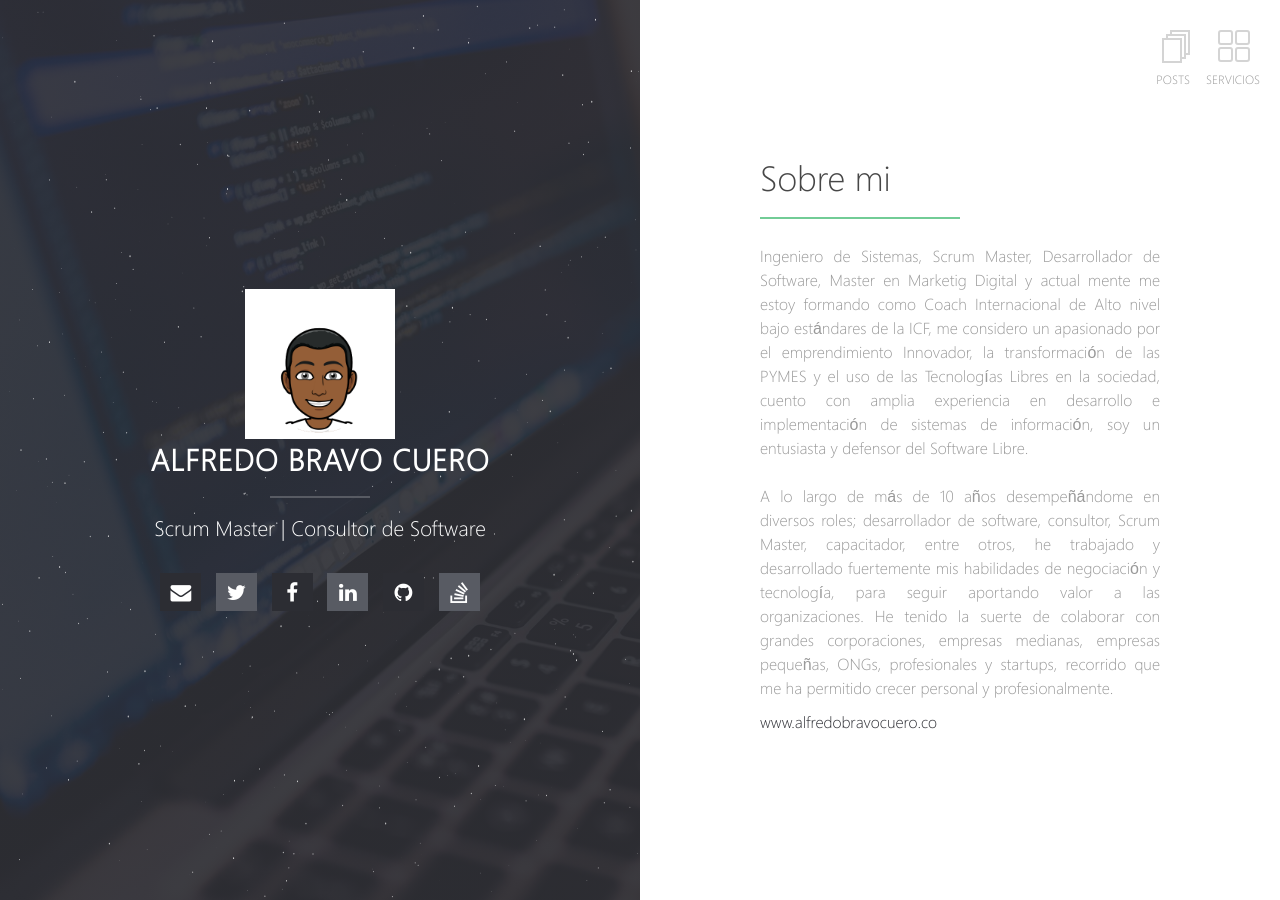
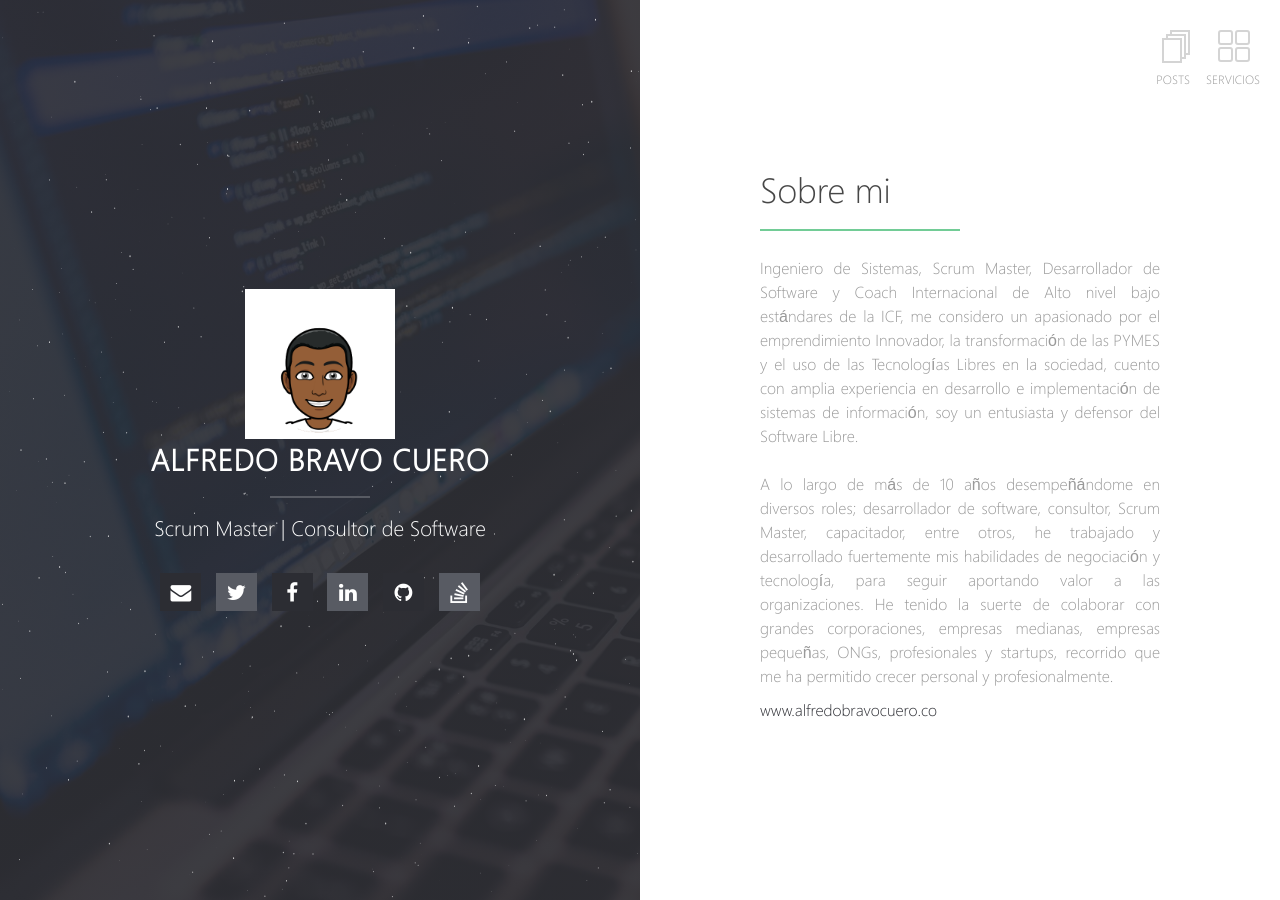
Before and after one commit to abracu/abracu.github.io, a Jekyll site: the page built from index.md, in a window 1280 px wide. Built offline with Jekyll 4.4.1, drawn with Linux system fonts in a browser that asks for light colours; our own code applies the rules of GitHub Pages for plain Markdown files.

Commit message:
Actualizacion del Master en Coaching

```diff
--- a/index.md
+++ b/index.md
@@ -5,7 +5,7 @@ layout: home
 
 
 <p style="text-align: justify;">
-Ingeniero de Sistemas, Scrum Master, Desarrollador de Software, Master en Marketig Digital y actual mente me estoy formando como Coach Internacional de Alto nivel bajo estándares de la ICF, me considero un apasionado por el emprendimiento Innovador, la transformación de las PYMES y el uso de las Tecnologías Libres en la sociedad, cuento con amplia experiencia en desarrollo e implementación de sistemas de información, soy un entusiasta y defensor del Software Libre.
+Ingeniero de Sistemas, Scrum Master, Desarrollador de Software y Coach Internacional de Alto nivel bajo estándares de la ICF, me considero un apasionado por el emprendimiento Innovador, la transformación de las PYMES y el uso de las Tecnologías Libres en la sociedad, cuento con amplia experiencia en desarrollo e implementación de sistemas de información, soy un entusiasta y defensor del Software Libre.
 <br>
 <br>
 A lo largo de más de 10 años desempeñándome en diversos roles; desarrollador de software, consultor, Scrum Master, capacitador, entre otros, he trabajado y desarrollado fuertemente mis habilidades de negociación y tecnología, para seguir aportando valor a las organizaciones. He tenido la suerte de colaborar con grandes corporaciones, empresas medianas, empresas pequeñas, ONGs, profesionales y startups, recorrido que me ha permitido crecer personal y profesionalmente.
```
